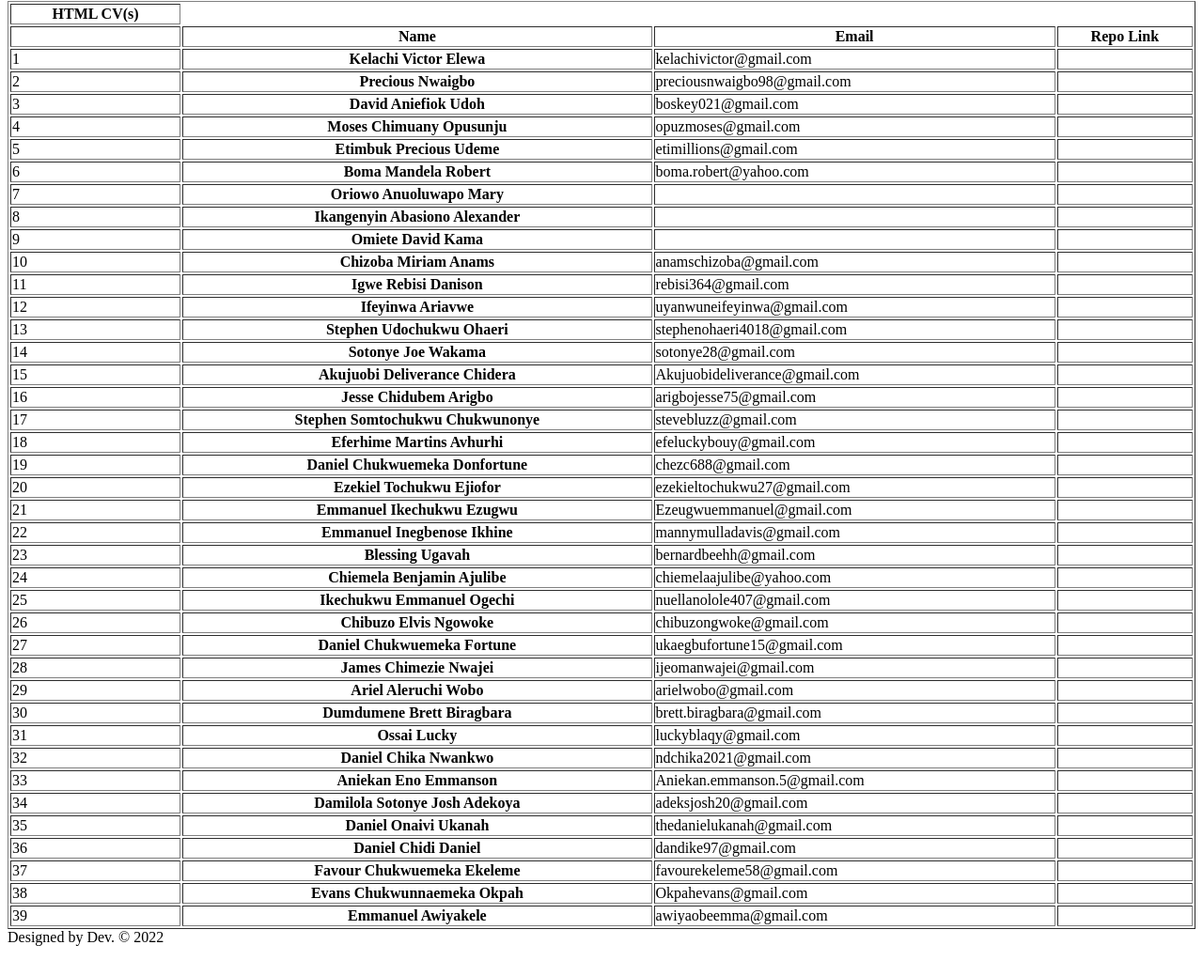
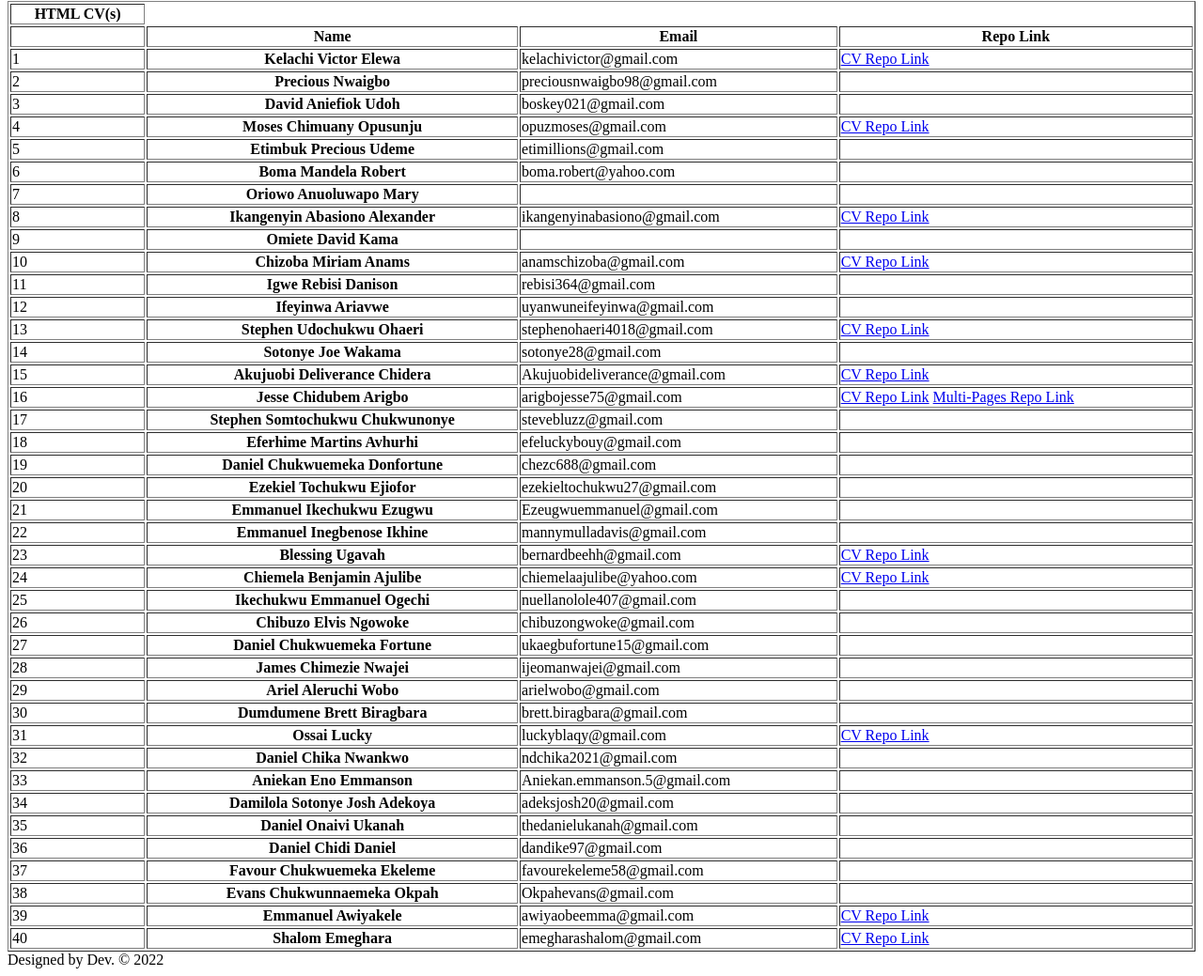
Before and after one commit to Duffigoogle/CGMTR_10, a plain HTML site: page index.html in a window 1280 px wide. Shown: the part 79-1118 px from the top of the page at 94% size. Before the commit the page ends 1094 px from the top, so only its background shows below. Drawn offline with Linux system fonts and the light colour scheme.

Commit message:
Add repo links

```diff
--- a/index.html
+++ b/index.html
@@ -23,7 +23,7 @@
                <td>1</td>
                <th>Kelachi Victor Elewa</th>
                <td>kelachivictor@gmail.com</td>
-               <td></td>
+               <td> <a href="https://github.com/kelachii/my_html_cv" target="_blank" rel="noopener noreferrer">CV Repo Link</a></td>
            </tr>
            <tr>
             <td>2</td>
@@ -41,7 +41,7 @@
             <td>4</td>
             <th>Moses Chimuany Opusunju</th>
             <td>opuzmoses@gmail.com</td>
-            <td></td>
+            <td> <a href="https://github.com/Mozibix/my_html_page" target="_blank" rel="noopener noreferrer">CV Repo Link</a></td>
         </tr>
         <tr>
             <td>5</td>
@@ -64,8 +64,8 @@
         <tr>
             <td>8</td>
             <th>Ikangenyin Abasiono Alexander</th>
-            <td></td>
-            <td></td>
+            <td>ikangenyinabasiono@gmail.com</td>
+            <td> <a href="https://github.com/AllSparkTech100/my_html_cv" target="_blank" rel="noopener noreferrer">CV Repo Link</a></td>
         </tr>
         <tr>
             <td>9</td>
@@ -77,7 +77,7 @@
             <td>10</td>
             <th>Chizoba Miriam Anams</th>
             <td>anamschizoba@gmail.com</td>
-            <td></td>
+            <td> <a href="https://github.com/z0bs/my_html_CV" target="_blank" rel="noopener noreferrer">CV Repo Link</a></td>
         </tr>
         <tr>
             <td>11</td>
@@ -95,7 +95,7 @@
             <td>13</td>
             <th>Stephen Udochukwu Ohaeri</th>
             <td>stephenohaeri4018@gmail.com</td>
-            <td></td>
+            <td> <a href="https://github.com/Stephen4018/My-Curriculim-vitae" target="_blank" rel="noopener noreferrer">CV Repo Link</a></td>
         </tr>
         <tr>
             <td>14</td>
@@ -107,13 +107,16 @@
             <td>15</td>
             <th>Akujuobi Deliverance Chidera</th>
             <td>Akujuobideliverance@gmail.com</td>
-            <td></td>
+            <td> <a href="http://Github.com/sergentfrank/My-html-cv1" target="_blank" rel="noopener noreferrer">CV Repo Link</a></td>
         </tr>
         <tr>
             <td>16</td>
             <th>Jesse Chidubem Arigbo</th>
             <td>arigbojesse75@gmail.com</td>
-            <td></td>
+            <td>
+                <a href="https://github.com/Arigbo/Web-deve/blob/main/index.html" target="_blank" rel="noopener noreferrer">CV Repo Link</a>
+                <a href="https://github.com/AjulibeChiemela/form_sample_html" target="_blank" rel="noopener noreferrer">Multi-Pages Repo Link</a>
+            </td>
         </tr>
         <tr>
             <td>17</td>
@@ -155,13 +158,13 @@
             <td>23</td>
             <th>Blessing Ugavah</th>
             <td>bernardbeehh@gmail.com</td>
-            <td></td>
+            <td> <a href="https://github.com/codeavalanche/my_HTML_CV" target="_blank" rel="noopener noreferrer">CV Repo Link</a> </td>
         </tr>
         <tr>
             <td>24</td>
             <th>Chiemela Benjamin Ajulibe</th>
             <td>chiemelaajulibe@yahoo.com</td>
-            <td></td>
+            <td> <a href="https://github.com/AjulibeChiemela/my_html_page" target="_blank" rel="noopener noreferrer">CV Repo Link</a></td>
         </tr>
         <tr>
             <td>25</td>
@@ -203,7 +206,7 @@
             <td>31</td>
             <th>Ossai Lucky</th>
             <td>luckyblaqy@gmail.com</td>
-            <td></td>
+            <td> <a href="https://github.com/ossailucky/my_html_cv" target="_blank" rel="noopener noreferrer">CV Repo Link</a></td>
         </tr>
         <tr>
             <td>32</td>
@@ -251,9 +254,14 @@
             <td>39</td>
             <th>Emmanuel Awiyakele</th>
             <td>awiyaobeemma@gmail.com</td>
-            <td></td>
+            <td> <a href="https://github.com/Awiyaobeemma/MY_HTML_CV" target="_blank" rel="noopener noreferrer">CV Repo Link</a></td>
         </tr>
-
+        <tr>
+            <td>40</td>
+            <th>Shalom Emeghara</th>
+            <td>emegharashalom@gmail.com</td>
+            <td> <a href="https://github.com/shalomemeghara/my_html_cv" target="_blank" rel="noopener noreferrer">CV Repo Link</a></td>
+        </tr>
         </thead>
     </table>
     <footer>Designed by Dev. &copy; 2022</footer>
```
